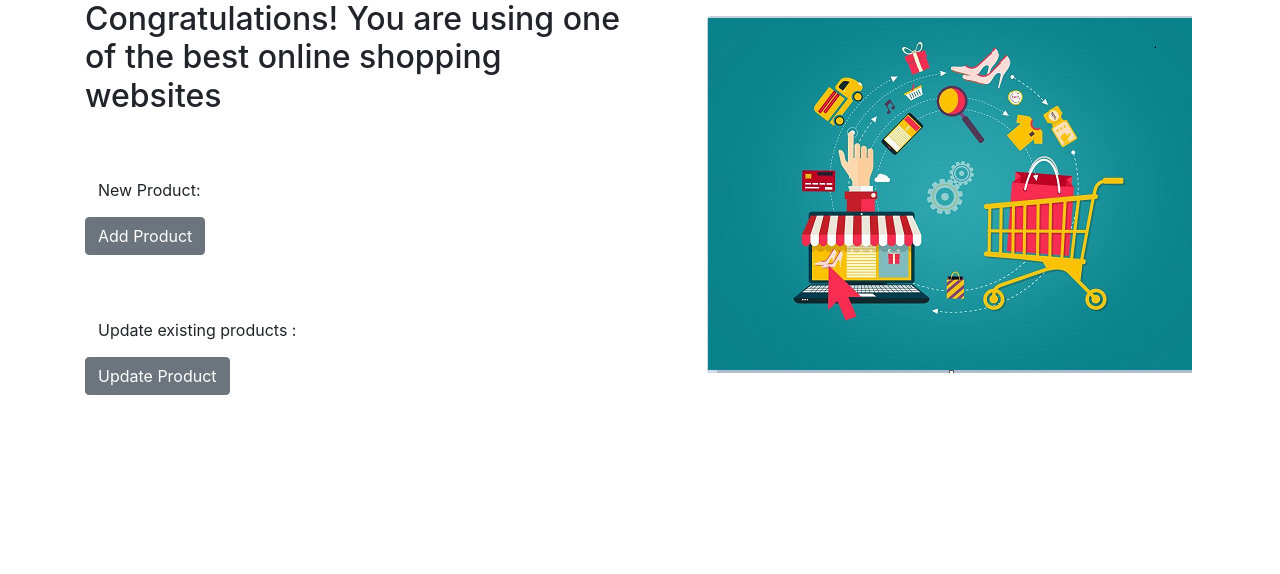
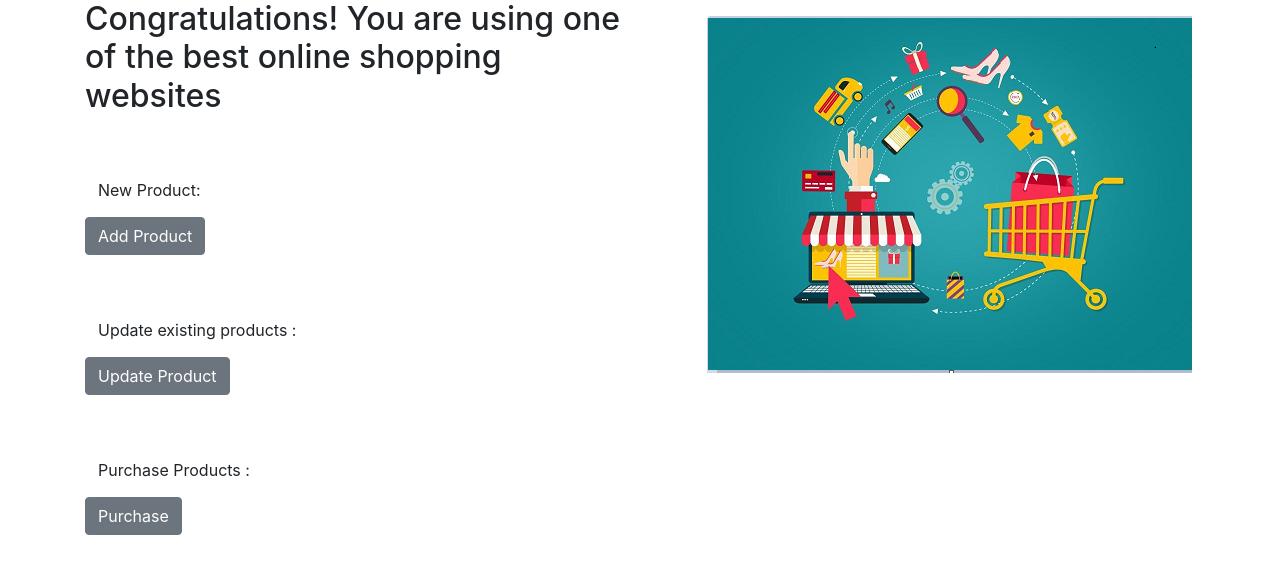
Before and after one commit to HamizJamil/group22-cisc327, a Flask app: page /userhome in a window 1280 px wide. Shown: the part 134-708 px from the top of the page. Run offline with Flask 2, Linux system fonts and the light colour scheme; some libraries are stand-ins or nearby versions.

Commit message:
products.html

```diff
--- a/qbay/controllers.py
+++ b/qbay/controllers.py
@@ -134,6 +134,7 @@ def update_product_post():
 def user_home():
     return render_template("userhome.html")
 
+
 @app.route("/products", methods=["GET"])
 def products():
     email = session["user_email"]
--- a/qbay/templates/userhome.html
+++ b/qbay/templates/userhome.html
@@ -12,6 +12,9 @@
         </P><P>
             <label for="updateProd"><h5><span class="btn btn-Light">Update existing products :</span></h5></label>
             <a href="updateproduct" class="btn btn-secondary" role="button">Update Product</a>
+        </P><P>
+            <label for="purchaseProd"><h5><span class="btn btn-Light">Purchase Products :</span></h5></label>
+        <a href="products" class="btn btn-secondary" role="button">Purchase</a>
         </P>
 
     </form>
```
